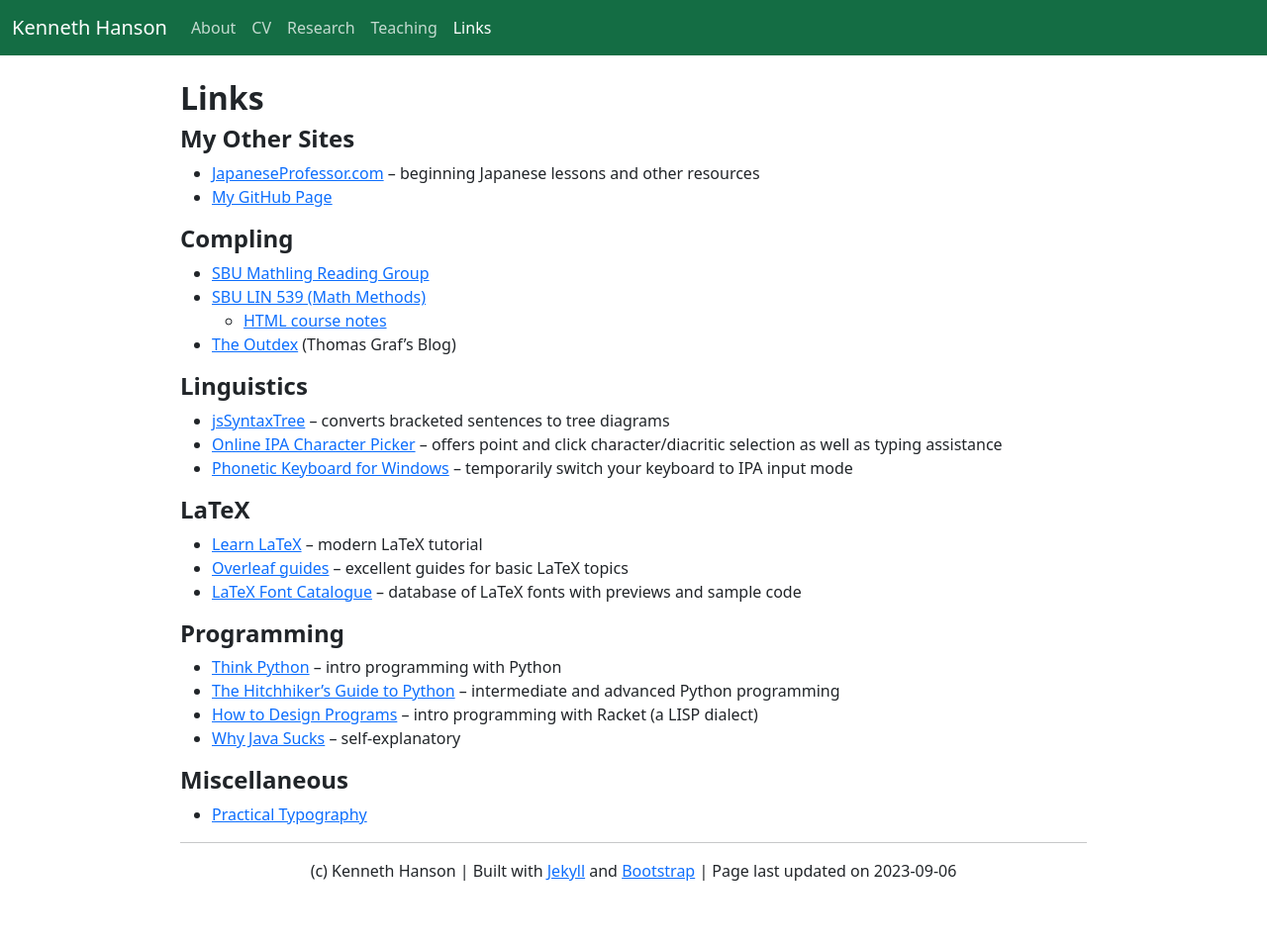
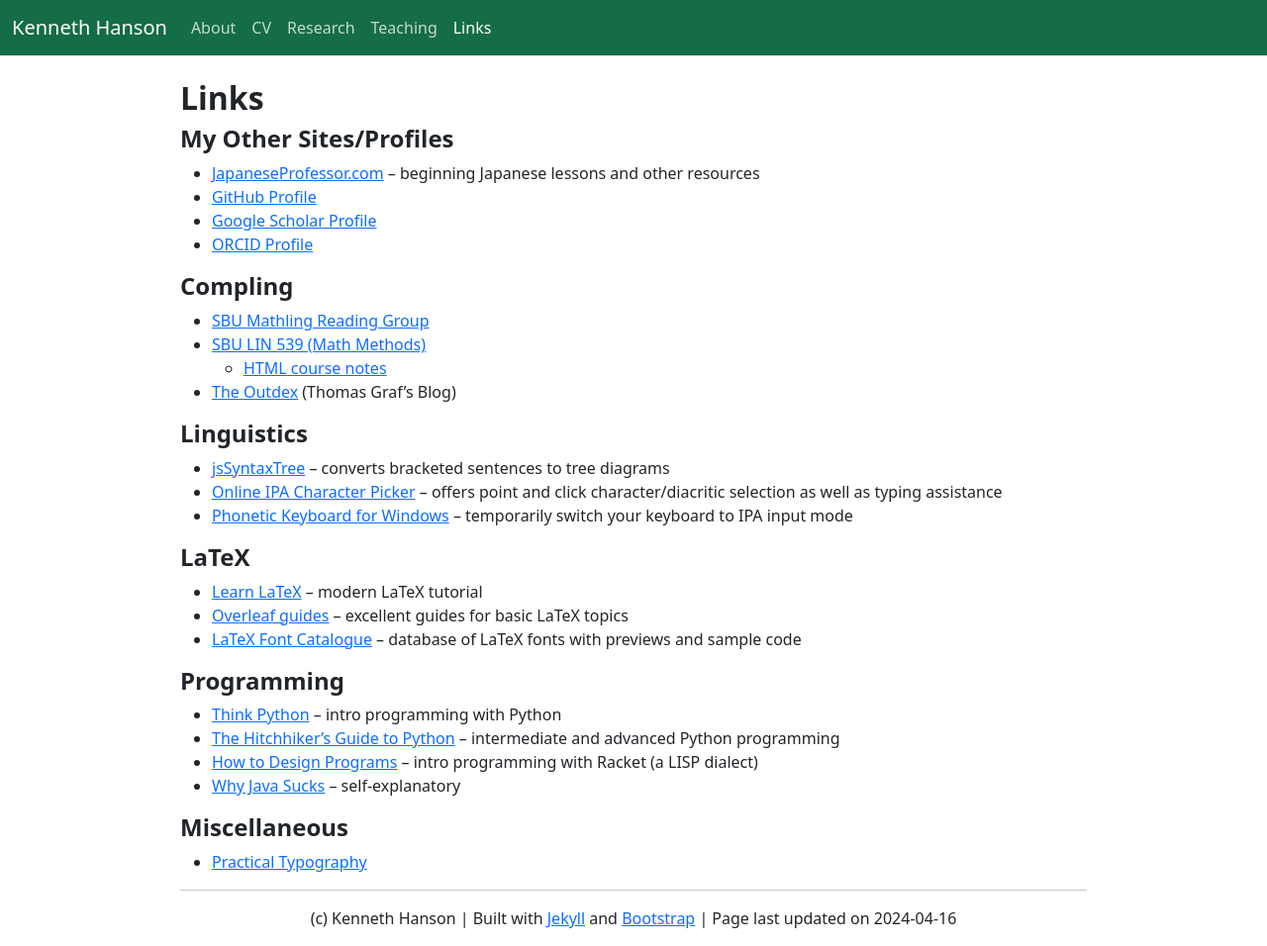
Before and after one commit to khanson679/khanson679.github.io, a Jekyll site: the page built from links.md, in a window 1280 px wide. Shown: the whole page at 99% size. Built offline with Jekyll 4.4.1, drawn with Linux system fonts in a browser that asks for light colours; before the commit the page ends 908 px from its top, so only the background shows below that.

Commit message:
Add researcher profiles.

```diff
--- a/links.md
+++ b/links.md
@@ -1,13 +1,15 @@
 ---
 title: Links
 layout: default
-date: 2023-09-06
+date: 2024-04-16
 ---
 
-## My Other Sites
+## My Other Sites/Profiles
 
 * [JapaneseProfessor.com](https://www.japaneseprofessor.com) -- beginning Japanese lessons and other resources
-* [My GitHub Page](https://github.com/khanson679)
+* [GitHub Profile](https://github.com/khanson679)
+* [Google Scholar Profile](https://scholar.google.com/citations?user=AkuNv2oAAAAJ)
+* [ORCID Profile](https://orcid.org/0009-0005-4243-3976)
 
 
 ## Compling
```
